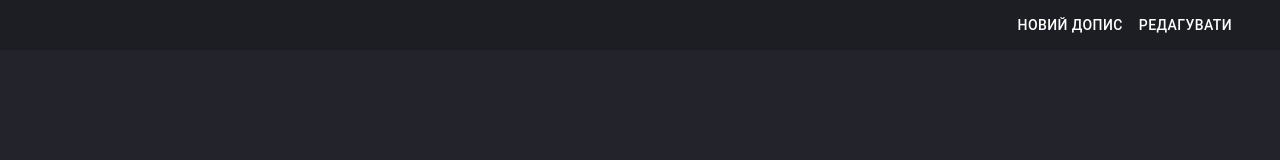
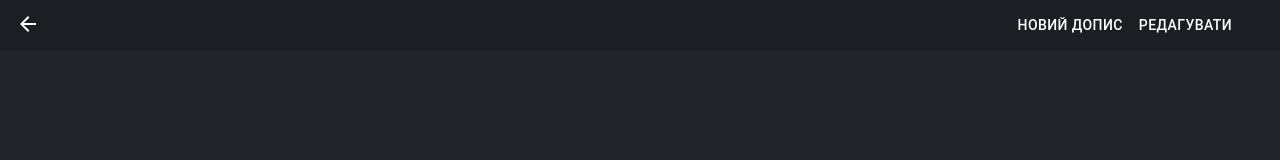
Before and after one commit to bookshelf-team/frontend, a React (Create React App) app: page /pages/userprofile in a window 1280 px wide. Shown: the top 160 px of the page. Built offline with nearby package versions, Linux system fonts and the light colour scheme.

Commit message:
added a button to return to the main page

```diff
--- a/src/pages/userProfile.js
+++ b/src/pages/userProfile.js
@@ -1,21 +1,25 @@
-import * as React from 'react';
-import { Container } from "@mui/material";
-import {createTheme, ThemeProvider} from '@mui/material/styles';
+import React from 'react';
 import Typography from "@mui/material/Typography";
 import '../pages/profileStyles.css';
 import PropTypes from 'prop-types';
 import Tabs from '@mui/material/Tabs';
 import Tab from '@mui/material/Tab';
 import Box from '@mui/material/Box';
-import { Avatar } from '@mui/material';
+import {Avatar, IconButton} from '@mui/material';
 import Button from '@mui/material/Button';
 import ProfileEditDialog from '../components/ProfileEditDialog';
+import {useNavigate} from 'react-router-dom';
+import ArrowBackIcon from '@mui/icons-material/ArrowBack';
 
 
 export default function UserProfile() {
+    let navigate = useNavigate();
+    const handleGoHome = () => {
+        navigate('/');
+    };
 
     function CustomTabPanel(props) {
-    const { children, value, index, ...other } = props;
+        const {children, value, index, ...other} = props;
 
         return (
             <div
@@ -26,13 +30,13 @@ function CustomTabPanel(props) {
                 {...other}
             >
                 {value === index && (
-          <Box sx={{ p: 3 }}>
+                    <Box sx={{p: 3}}>
                         <Typography>{children}</Typography>
                     </Box>
                 )}
             </div>
         );
-};
+    }
 
     CustomTabPanel.propTypes = {
         children: PropTypes.node,
@@ -53,47 +57,63 @@ function a11yProps(index) {
         setValue(newValue);
     };
 
-    return(
-
-        <Box sx={{ width: '100%',
-                    height:'100%',
-                    backgroundColor:'#23232B',
-                    }}>
+    return (
+        <Box sx={{ width: '100%', height: '100%', backgroundColor: '#23232B' }}>
+            <Box sx={{ position: 'absolute', top: 0, left: 0, zIndex: 1201 }}>
+                <IconButton
+                    size="large"
+                    edge="start"
+                    color="inherit"
+                    aria-label="go home"
+                    onClick={handleGoHome}
+                >
+                    <ArrowBackIcon sx={{ color: 'white', marginLeft: 2 }}/>
+                </IconButton>
+            </Box>
             <header className='profile-header'>
-                <Button variant="text" sx={{color:"white", }} >Новий допис</Button>
+                <Button variant="text" sx={{color: "white",}}>Новий допис</Button>
                 <ProfileEditDialog></ProfileEditDialog>
             </header>
-            <Box sx={{  width: '100%',
-                        height:'100%',
-                        backgroundColor:'#1D1E23',
-                        marginTop:'20%',
-                        borderTopLeftRadius:'50px',
-                        borderTopRightRadius:'50px',
-                        display:'flex',
-                        flexDirection:'column',
-                        alignItems:'center',
+            <Box sx={{
+                width: '100%',
+                height: '100%',
+                backgroundColor: '#1D1E23',
+                marginTop: '20%',
+                borderTopLeftRadius: '50px',
+                borderTopRightRadius: '50px',
+                display: 'flex',
+                flexDirection: 'column',
+                alignItems: 'center',
             }}>
-                <Box sx={{display: 'flex', width:'90%', position:'relative', top:'-55px', alignItems:'flex-end',}}>
-                    <Avatar sx={{ background:"gray", width:'140px', height:'160px', borderRadius:'15px',marginRight:'20px' }} variant="square">N</Avatar>
+                <Box sx={{display: 'flex', width: '90%', position: 'relative', top: '-55px', alignItems: 'flex-end',}}>
+                    <Avatar sx={{
+                        background: "gray",
+                        width: '140px',
+                        height: '160px',
+                        borderRadius: '15px',
+                        marginRight: '20px'
+                    }} variant="square">N</Avatar>
                     <Box sx={{display: 'flex', flexDirection: 'column',}}>
                         <Typography variant="h3" color={'white'}>John Doe</Typography>
                         <Typography variant="h6" color={'white'}>@john_doe</Typography>
                     </Box>
                 </Box>
-                <Box sx={{width:'90%', padding:"0",position:'relative', top:'-30px', color:'white', }} >Lorem ipsum dolor sit amet, consectetur adipiscing elit,
+                <Box sx={{width: '90%', padding: "0", position: 'relative', top: '-30px', color: 'white',}}>Lorem ipsum
+                    dolor sit amet, consectetur adipiscing elit,
                     sed do eiusmod tempor incididunt ut labore et dolore magna
                     aliqua. Ut enim ad minim veniam, quis nostrud exercitation
                     ullamco laboris nisi ut aliquip ex ea commodo consequat. Duis
                     aute irure dolor in reprehenderit in voluptate velit esse
                     cillum dolore</Box>
 
-              <Box sx={{ width: '100%',
+                <Box sx={{
+                    width: '100%',
                     backgroundColor: '#96BF8B',
-                        borderTopLeftRadius:'40px',
-                        borderTopRightRadius:'40px',
+                    borderTopLeftRadius: '40px',
+                    borderTopRightRadius: '40px',
                 }}
                 >
-                <Box sx={{ borderBottom: 1, borderColor: 'divider', width:'100%' }}>
+                    <Box sx={{borderBottom: 1, borderColor: 'divider', width: '100%'}}>
                         <Tabs value={value} onChange={handleChange} aria-label="basic tabs example">
                             <Tab label="Дописи" {...a11yProps(0)} />
                             <Tab label="Читаю" {...a11yProps(1)} />
```
Lines whose indentation alone changed are shown as unchanged.
